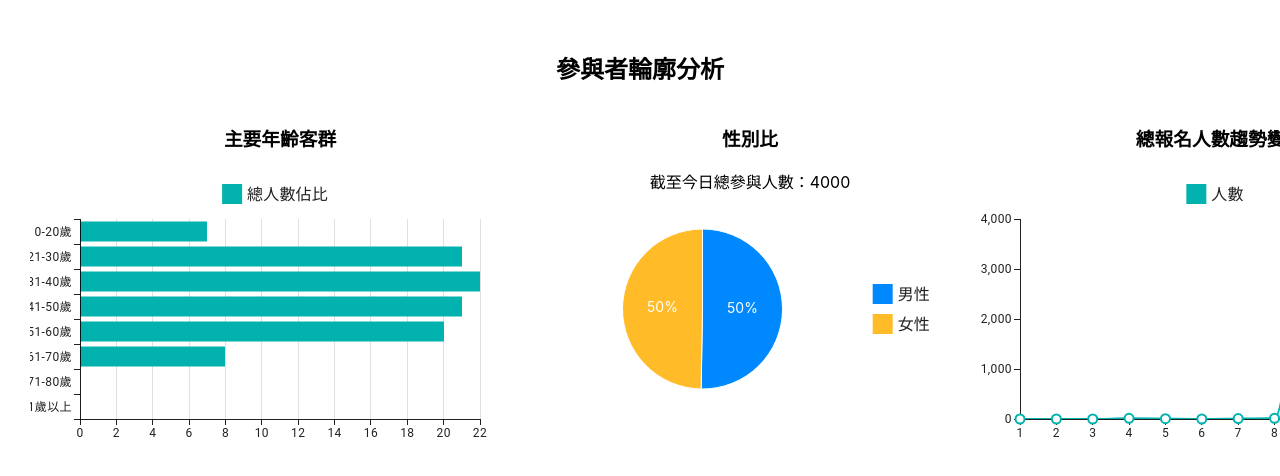
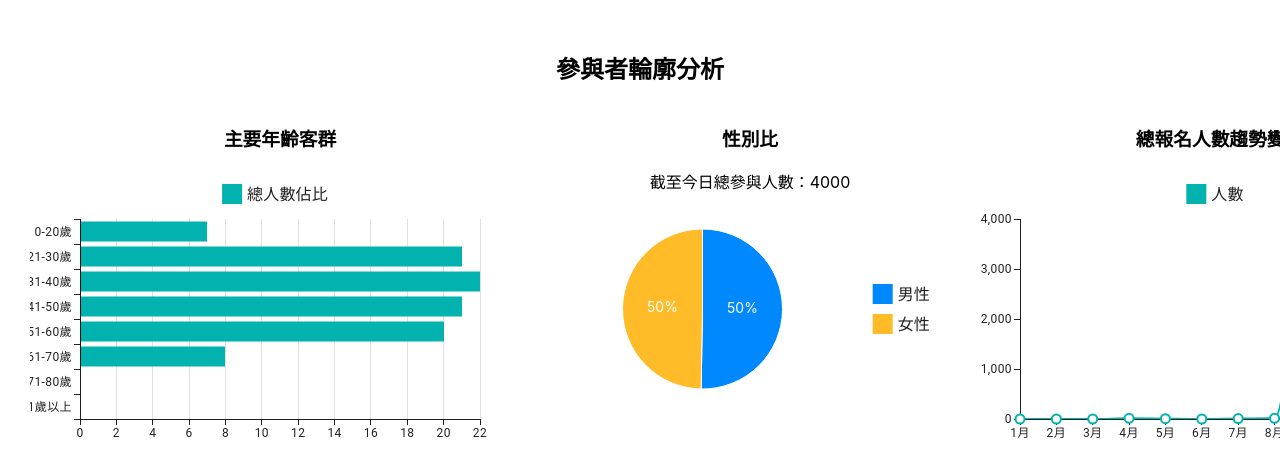
Before and after one commit to mayday6724/data-dashboard, a React (Create React App) app: page / in a window 1280 px wide. Shown: the top 476 px of the page. Built offline with nearby package versions, Linux system fonts and the light colour scheme.

Commit message:
TrendLineChart done

```diff
--- a/src/charts/TrendLineChart.js
+++ b/src/charts/TrendLineChart.js
@@ -42,7 +42,7 @@ function TrendLineChart() {
       <h3>總報名人數趨勢變化</h3>
       <LineChart
         dataset={monthData}
-        xAxis={[{ dataKey: "month" }]}
+        xAxis={[{ dataKey: "month", valueFormatter: (v) => `${v}月` }]}
         series={[{ dataKey: "value", label: "人數" }]}
         width={500}
         height={300}
```
